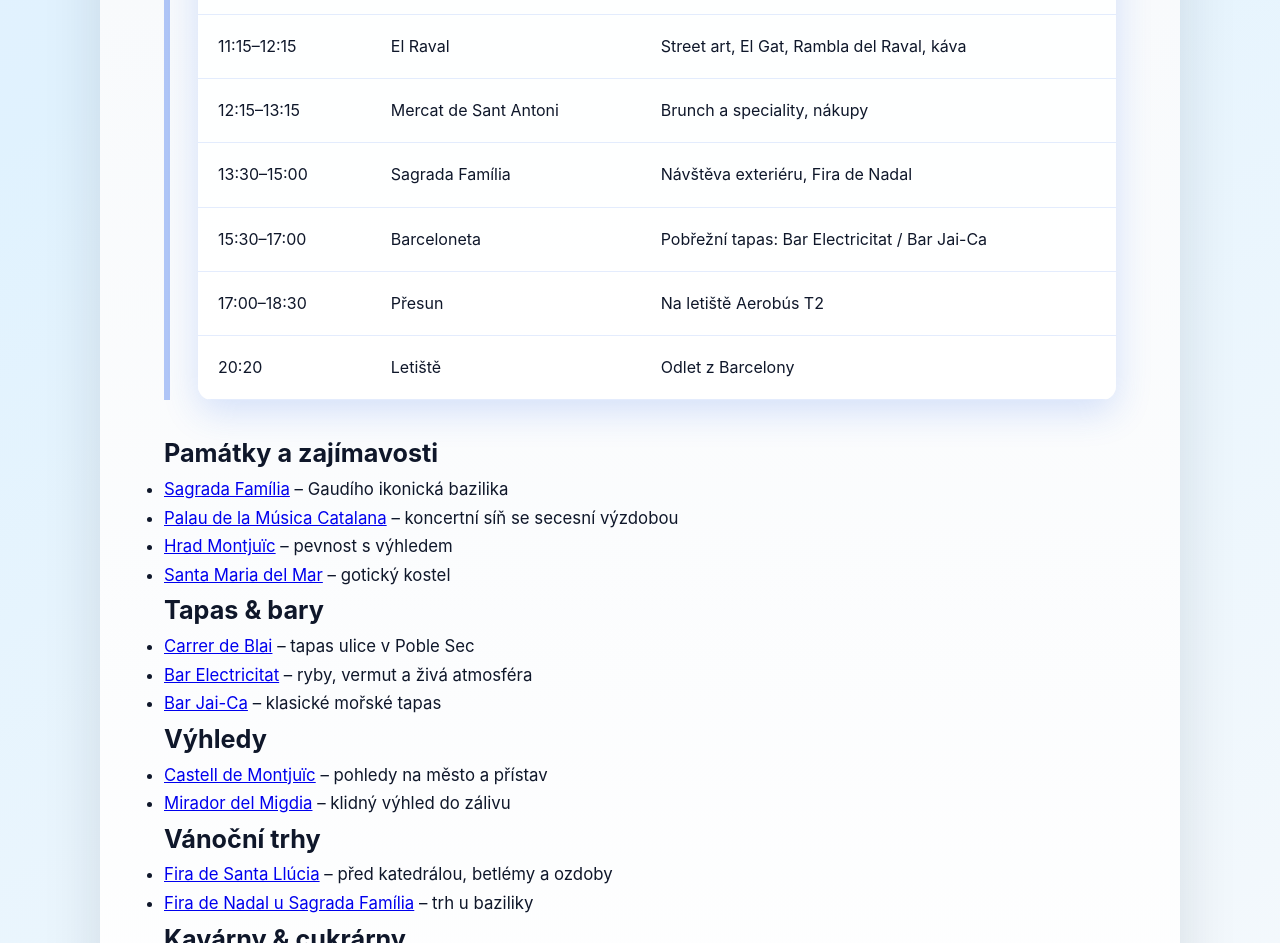
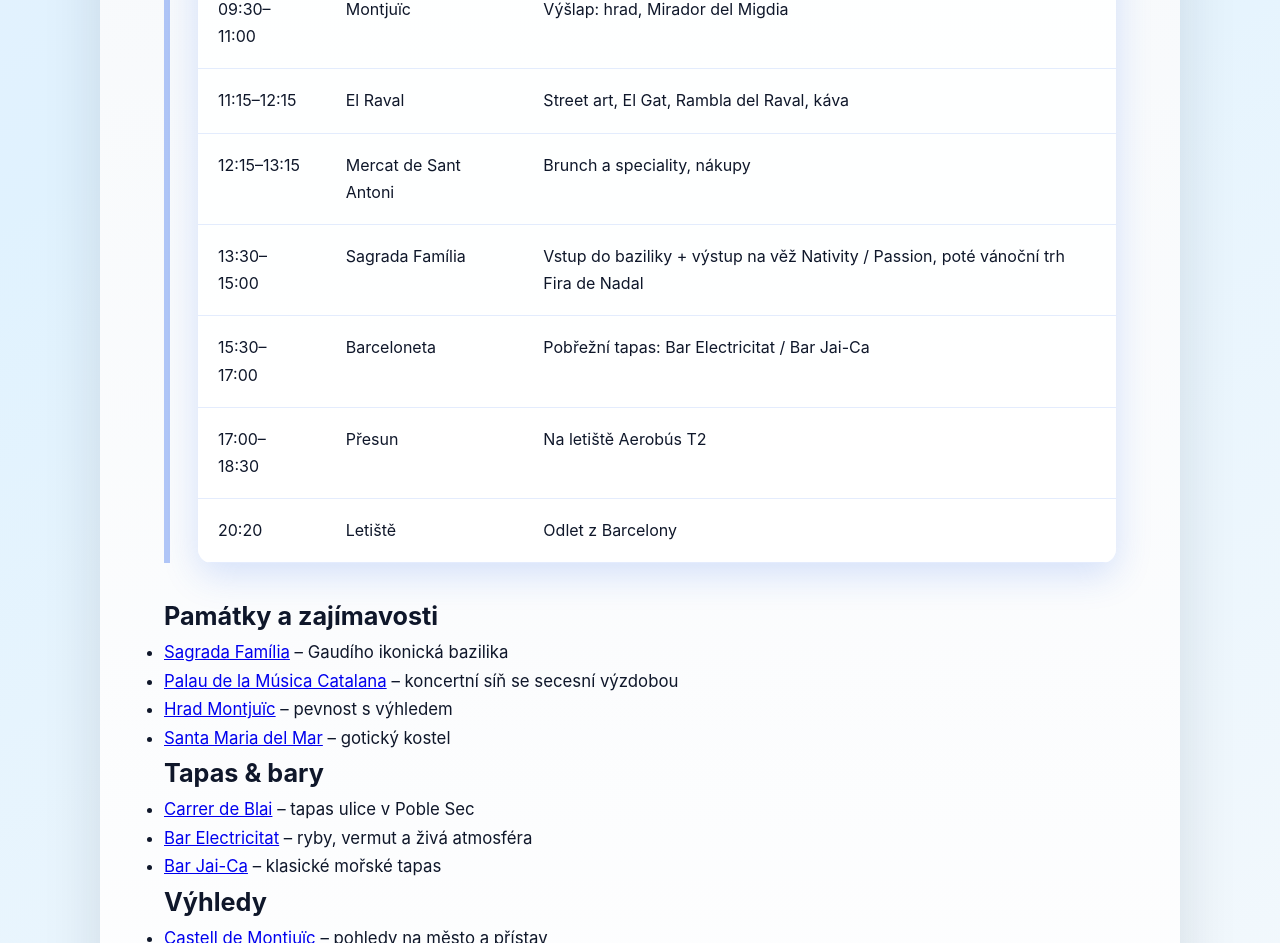
Before and after one commit to centycz/cestopisy, a plain HTML site: page WEB/barcelona.html in a window 1280 px wide. Shown: the part 1433-2376 px from the top of the page. Drawn offline with Linux system fonts and the light colour scheme.

Commit message:
Update barcelona.html

```diff
--- a/WEB/barcelona.html
+++ b/WEB/barcelona.html
@@ -51,7 +51,7 @@
                         <tr><td>09:30–11:00</td><td>Montjuïc</td><td>Výšlap: hrad, Mirador del Migdia</td></tr>
                         <tr><td>11:15–12:15</td><td>El Raval</td><td>Street art, El Gat, Rambla del Raval, káva</td></tr>
                         <tr><td>12:15–13:15</td><td>Mercat de Sant Antoni</td><td>Brunch a speciality, nákupy</td></tr>
-                        <tr><td>13:30–15:00</td><td>Sagrada Família</td><td>Návštěva exteriéru, Fira de Nadal</td></tr>
+                        <tr><td>13:30–15:00</td><td>Sagrada Família</td><td>Vstup do baziliky + výstup na věž Nativity / Passion, poté vánoční trh Fira de Nadal</td></tr>
                         <tr><td>15:30–17:00</td><td>Barceloneta</td><td>Pobřežní tapas: Bar Electricitat / Bar Jai-Ca</td></tr>
                         <tr><td>17:00–18:30</td><td>Přesun</td><td>Na letiště Aerobús T2</td></tr>
                         <tr><td>20:20</td><td>Letiště</td><td>Odlet z Barcelony</td></tr>
```
